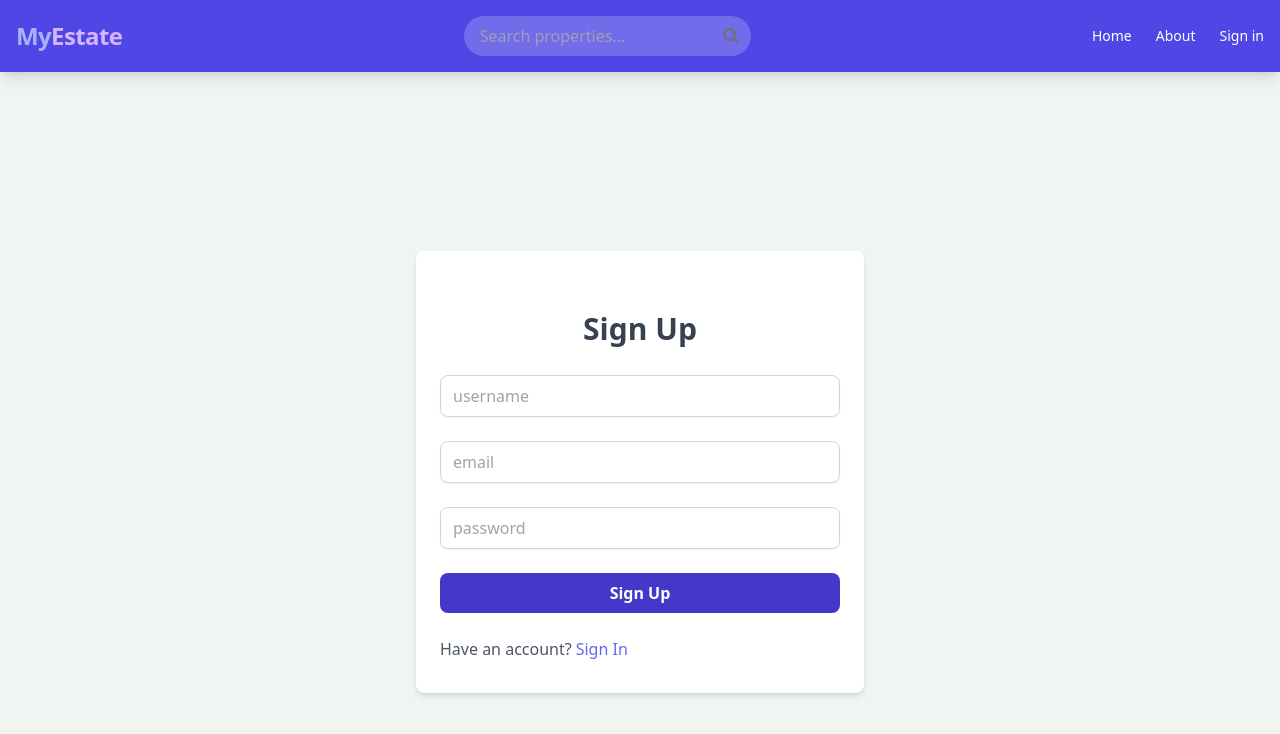
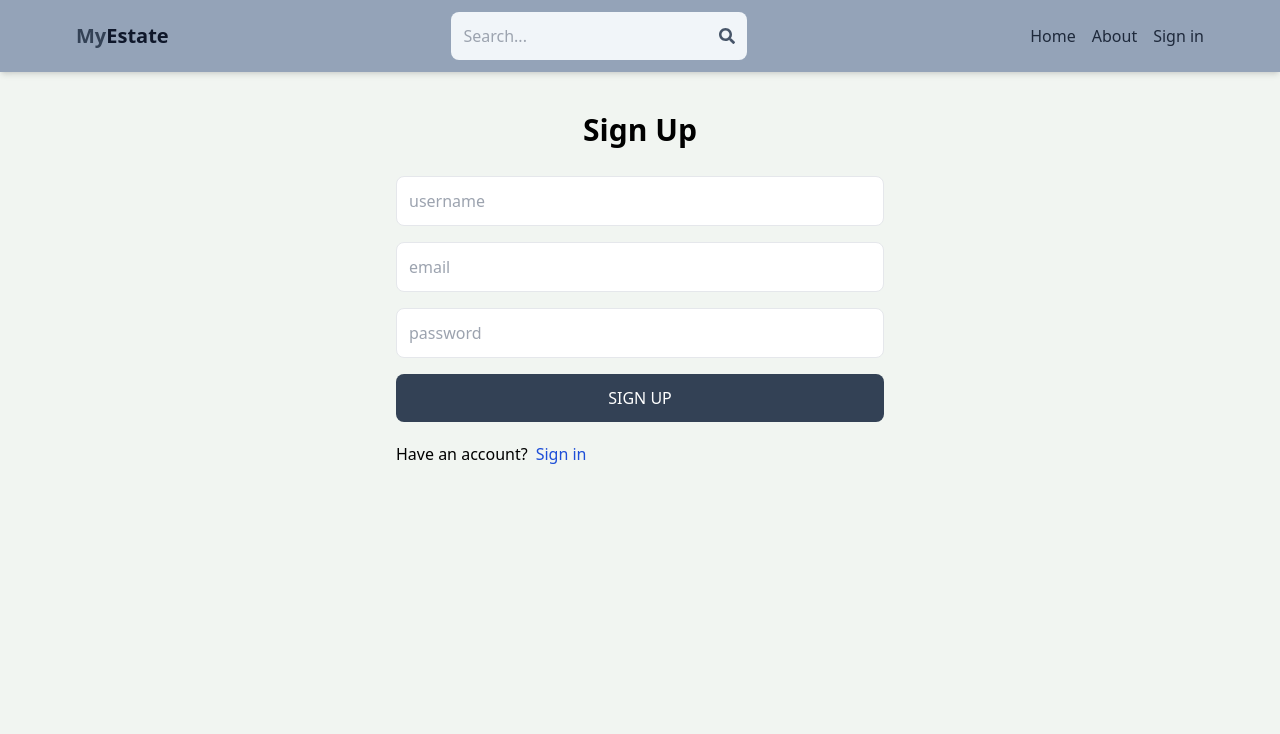
Before and after one commit to Kai0802/EstateManager, a React (Vite) app in the folder client/: page /sign-up in a window 1280 px wide. Shown: the top 734 px of the page. Built offline with nearby package versions, Linux system fonts and the light colour scheme.

Commit message:
modify styling for header and signup page

```diff
--- a/client/src/components/Header.jsx
+++ b/client/src/components/Header.jsx
@@ -4,53 +4,37 @@ import { Link } from "react-router-dom";
 
 export default function Header() {
   return (
-    <header className="bg-indigo-600 text-white shadow-lg">
-      <div className="container mx-auto flex justify-between items-center p-4">
-        <h1 className="text-2xl font-semibold tracking-tight">
-          <span className="text-indigo-300">My</span>
-          <span className="text-purple-300">Estate</span>
+    <header className="bg-slate-400 slate shadow-md">
+      <div className="flex justify-between items-center max-w-6xl mx-auto p-3">
+        <h1 className="font-bold text-sm sm:text-xl flex flex-wrap">
+          <span className="text-slate-700">My</span>
+          <span className="text-slate-900">Estate</span>
         </h1>
-        <form className="relative">
+        <form className="bg-slate-100 p-3 rounded-lg flex items-center">
           <input
-            className="appearance-none bg-white bg-opacity-20 rounded-full py-2 pl-4 pr-10 w-full sm:w-auto focus:outline-none focus:bg-opacity-100 focus:ring-2 focus:ring-purple-300 transition duration-200 text-gray-700 placeholder-white-800"
+            className="bg-transparent focus:outline-none w-24 sm:w-64"
             type="text"
-            placeholder="Search properties..."
+            placeholder="Search..."
           />
-          <button
-            type="submit"
-            className="absolute inset-y-0 right-0 flex items-center pr-3"
-          >
-            <FaSearch className="text-gray-500 hover:text-gray-700 transition duration-200" />
-          </button>
+          <FaSearch className="text-slate-600" />
         </form>
-        <nav>
-          <ul className="flex items-center gap-6 text-sm font-medium">
-            <li>
-              <Link
-                to="/"
-                className="hover:text-indigo-300 transition duration-300"
-              >
-                Home
-              </Link>
+        <ul className="flex items-center gap-4">
+          <Link to="/">
+            <li className="text-slate-800 hidden sm:inline hover:underline">
+              Home
             </li>
-            <li>
-              <Link
-                to="/about"
-                className="hover:text-indigo-300 transition duration-300"
-              >
-                About
-              </Link>
+          </Link>
+
+          <Link to="/about">
+            <li className="text-slate-800 hidden sm:inline hover:underline">
+              About
             </li>
-            <li>
-              <Link
-                to="/sign-in"
-                className="hover:text-indigo-300 transition duration-300"
-              >
-                Sign in
-              </Link>
-            </li>
-          </ul>
-        </nav>
+          </Link>
+
+          <Link to="/sign-in">
+            <li className="text-slate-800 hover:underline">Sign in</li>
+          </Link>
+        </ul>
       </div>
     </header>
   );
--- a/client/src/views/SignUp.jsx
+++ b/client/src/views/SignUp.jsx
@@ -3,49 +3,36 @@ import { Link } from "react-router-dom";
 
 export default function SignUp() {
   return (
-    <div className="flex flex-col items-center justify-center min-h-screen ">
-      <div className="w-full sm:max-w-md px-6 py-8 bg-white shadow-md overflow-hidden sm:rounded-lg">
-        <h1 className="text-3xl text-center font-semibold text-gray-700 my-7">
-          Sign Up
-        </h1>
-        <form className="space-y-6" action="#" method="POST">
+    <div className="p-3 max-w-lg mx-auto">
+      <h1 className="text-3xl text-center font-semibold my-7">Sign Up</h1>
+      <form className="flex flex-col gap-4">
         <input
-            className="w-full border border-gray-300 px-3 py-2 rounded-lg shadow-sm focus:outline-none focus:border-indigo-300 focus:ring focus:ring-indigo-200 focus:ring-opacity-50"
           type="text"
           placeholder="username"
+          className="border p-3 rounded-lg"
           id="username"
-            name="username"
-            required
         />
         <input
-            className="w-full border border-gray-300 px-3 py-2 rounded-lg shadow-sm focus:outline-none focus:border-indigo-300 focus:ring focus:ring-indigo-200 focus:ring-opacity-50"
           type="email"
           placeholder="email"
+          className="border p-3 rounded-lg"
           id="email"
-            name="email"
-            required
         />
         <input
-            className="w-full border border-gray-300 px-3 py-2 rounded-lg shadow-sm focus:outline-none focus:border-indigo-300 focus:ring focus:ring-indigo-200 focus:ring-opacity-50"
           type="password"
           placeholder="password"
+          className="border p-3 rounded-lg"
           id="password"
-            name="password"
-            required
         />
-          <button
-            className="w-full bg-indigo-700 text-white font-bold py-2 px-4 rounded-lg hover:bg-indigo-600 focus:outline-none focus:shadow-outline"
-            type="submit"
-          >
+        <button className="bg-slate-700 text-white p-3 rounded-lg uppercase hover:opacity-95 disabled:opacity-80">
           Sign Up
         </button>
       </form>
-        <div className="flex gap-1 mt-6 text-center">
-          <p className="text-gray-600">Have an account?</p>
-          <Link to="/sign-in" className="text-indigo-500 hover:text-indigo-600">
-            Sign In
+      <div className="flex gap-2 mt-5">
+        <p>Have an account?</p>
+        <Link to="/sign-in">
+          <span className="text-blue-700">Sign in</span>
         </Link>
-        </div>
       </div>
     </div>
   );
```
Lines whose indentation alone changed are shown as unchanged.
